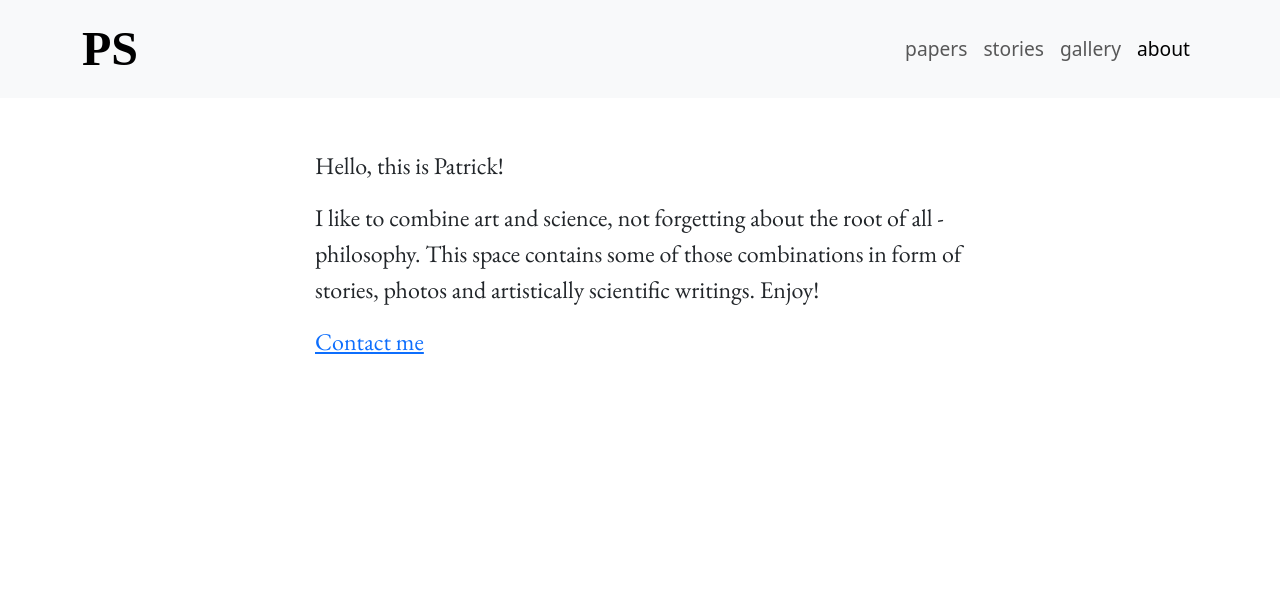
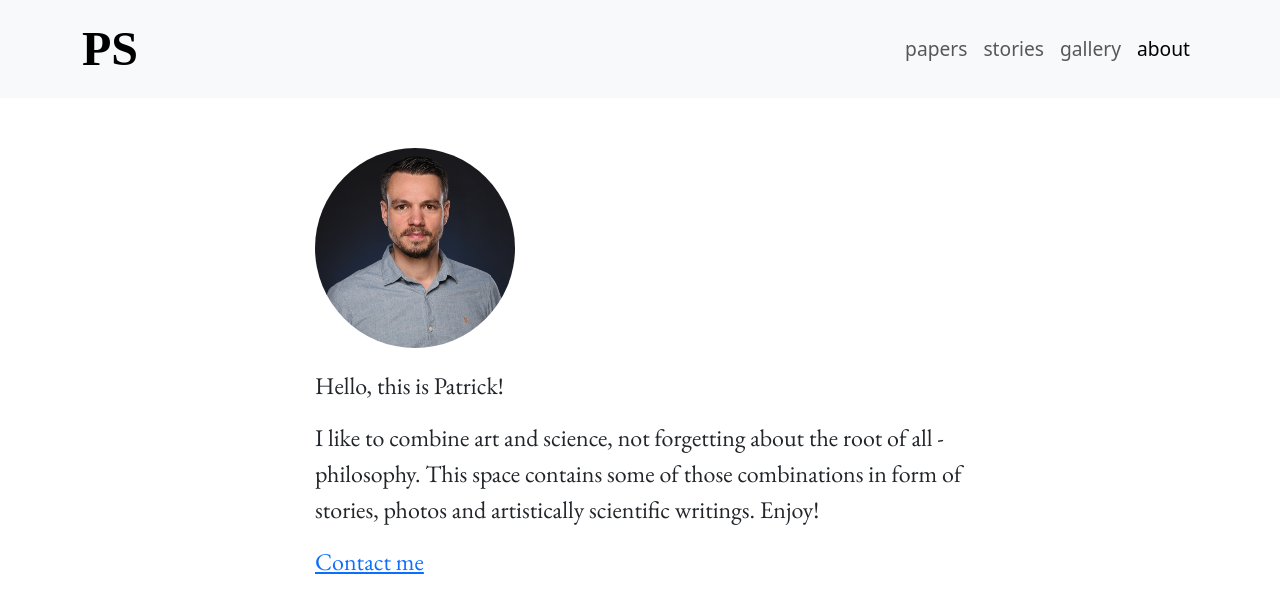
Before and after one commit to patrickschaffrath/patrickschaffrath.github.io, a Jekyll site: the page built from about.html, in a window 1280 px wide. Shown: the top 613 px of the page. Built offline with Jekyll 4.4.1, drawn with Linux system fonts in a browser that asks for light colours; some web fonts are replaced.

Commit message:
Add profile image.

```diff
--- a/about.html
+++ b/about.html
@@ -1,9 +1,15 @@
 ---
 layout: default
 title: about
+image: /assets/images/profile.jpeg
 ---
 
 <div class="text-container">
+  <img
+    src="/assets/images/profile.jpeg"
+    alt="Patrick Schaffrath"
+    class="about-profile-image"
+  />
   <p>Hello, this is Patrick!</p>
   <p>
     I like to combine art and science, not forgetting about the root of all -
--- a/assets/css/styles.css
+++ b/assets/css/styles.css
@@ -84,3 +84,11 @@ main:has(.gallery-container) {
         text-align: right;
         margin-bottom: -10px;
 }
+
+.about-profile-image {
+        width: 200px;
+        height: 200px;
+        border-radius: 50%;
+        object-fit: cover;
+        margin-bottom: 20px;
+    }
--- a/index.html
+++ b/index.html
@@ -1,6 +1,7 @@
 ---
 layout: default
 title: home
+image: /assets/images/profile.jpeg
 ---
 
 <div class="text-container">
```
Also changed, not shown: assets/images/profile.jpeg (added).
